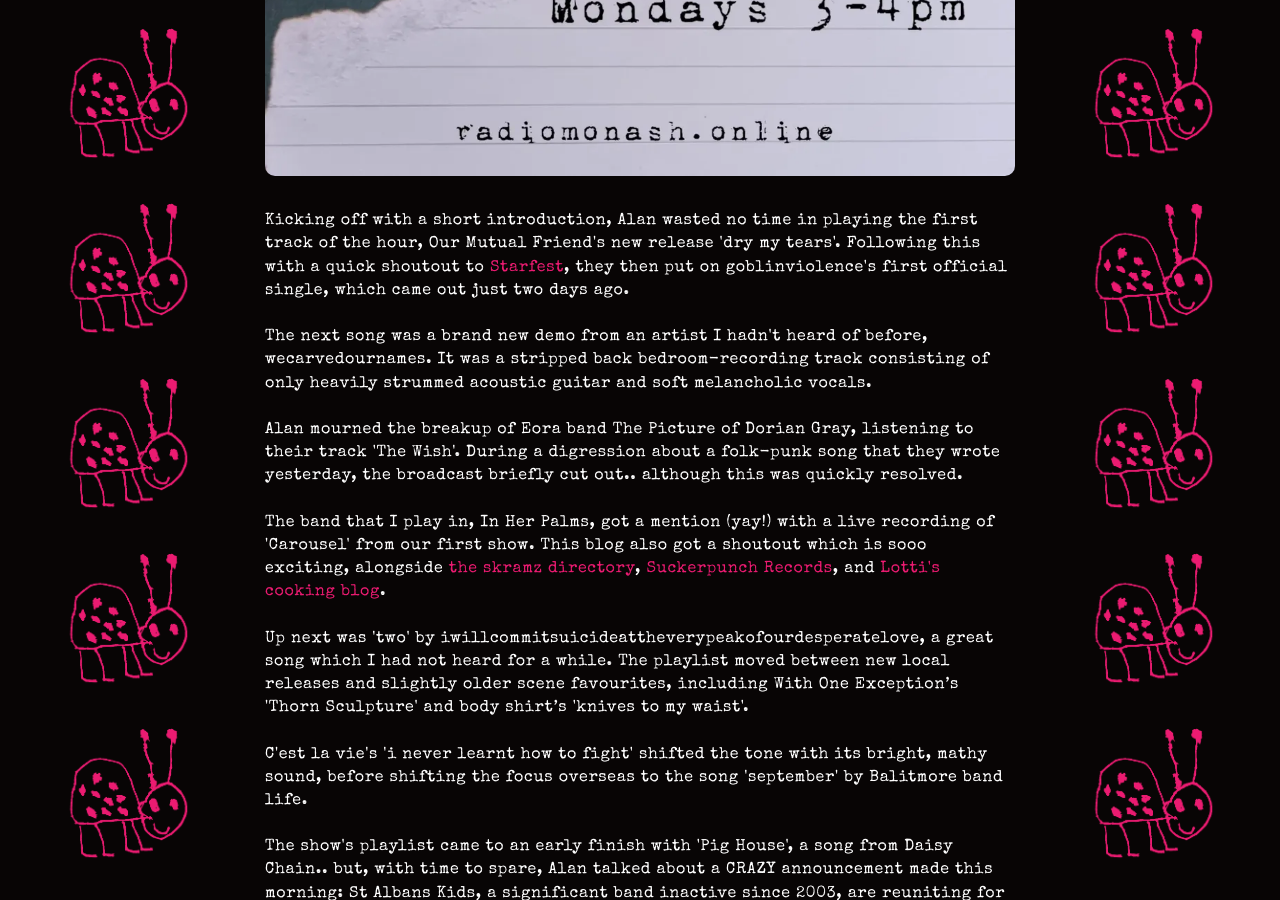
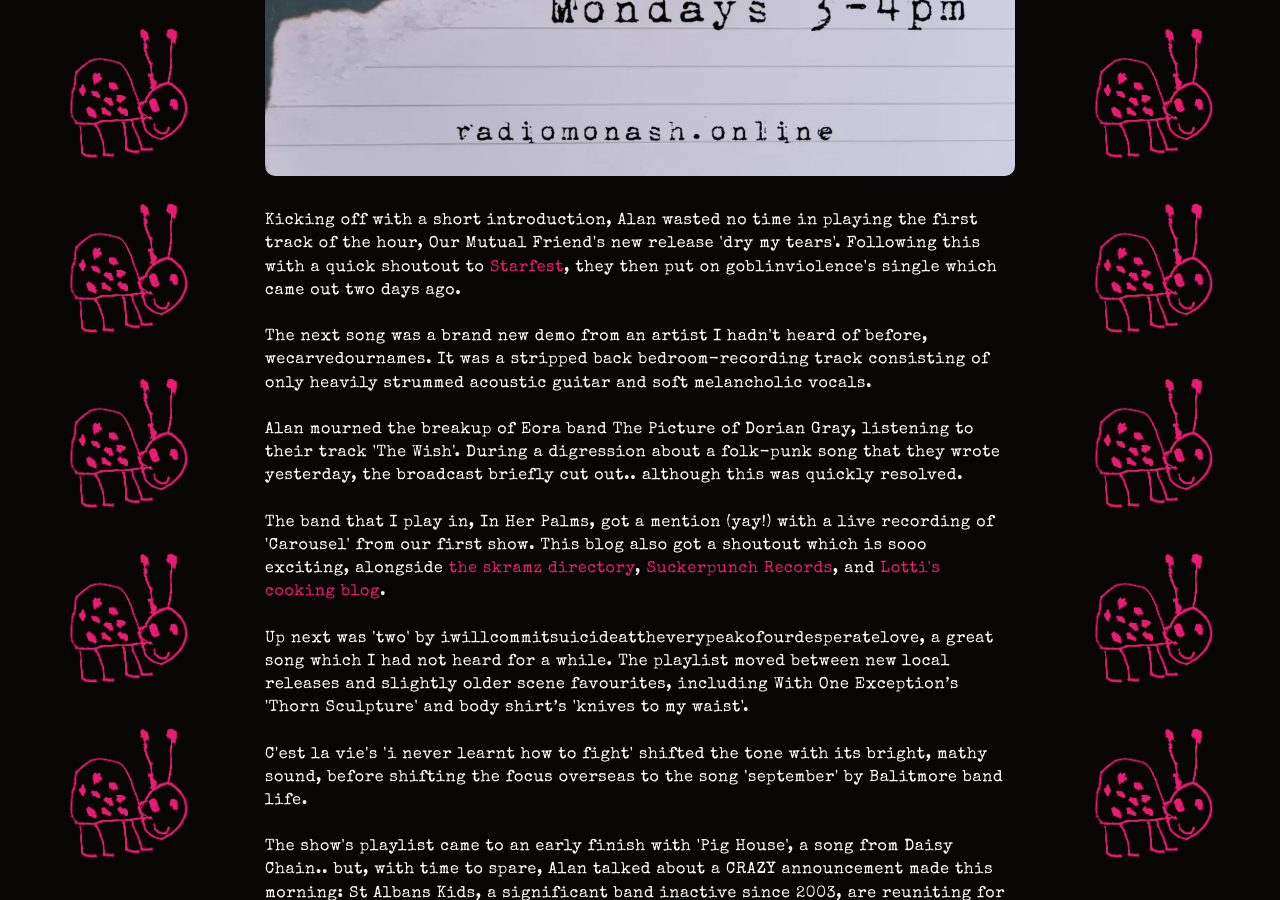
Before and after one commit to xxiwriterecipesnotlovelettersxx/xxiwriterecipesnotlovelettersxx.github.io, a Jekyll site: the page built from _posts/2026-03-09-gay-chud-vegan-skramz.md, in a window 1280 px wide and 900 px high, scrolled down 1062 px. Built offline with Jekyll 4.4.1, drawn with Linux system fonts in a browser that asks for light colours.

Commit message:
Update 2026-03-09-gay-chud-vegan-skramz.md

```diff
--- a/_posts/2026-03-09-gay-chud-vegan-skramz.md
+++ b/_posts/2026-03-09-gay-chud-vegan-skramz.md
@@ -16,7 +16,7 @@ This premiere offered a glimpse into what we can expect over the coming weeks, a
 ![gvcs](/images/gcvs.jpg)
 
 <p class="show-intro">
-Kicking off with a short introduction, Alan wasted no time in playing the first track of the hour, Our Mutual Friend's new release 'dry my tears'. Following this with a quick shoutout to <a href="https://tickets.oztix.com.au/outlet/event/66ac6eb0-1ec0-4842-b3d3-ca582000273a">Starfest</a>, they then put on goblinviolence's first official single, which came out just two days ago.
+Kicking off with a short introduction, Alan wasted no time in playing the first track of the hour, Our Mutual Friend's new release 'dry my tears'. Following this with a quick shoutout to <a href="https://tickets.oztix.com.au/outlet/event/66ac6eb0-1ec0-4842-b3d3-ca582000273a">Starfest</a>, they then put on goblinviolence's single which came out two days ago.
 <br><br>
 The next song was a brand new demo from an artist I hadn't heard of before, wecarvedournames. It was a stripped back bedroom-recording track consisting of only heavily strummed acoustic guitar and soft melancholic vocals.
 <br><br>
```
